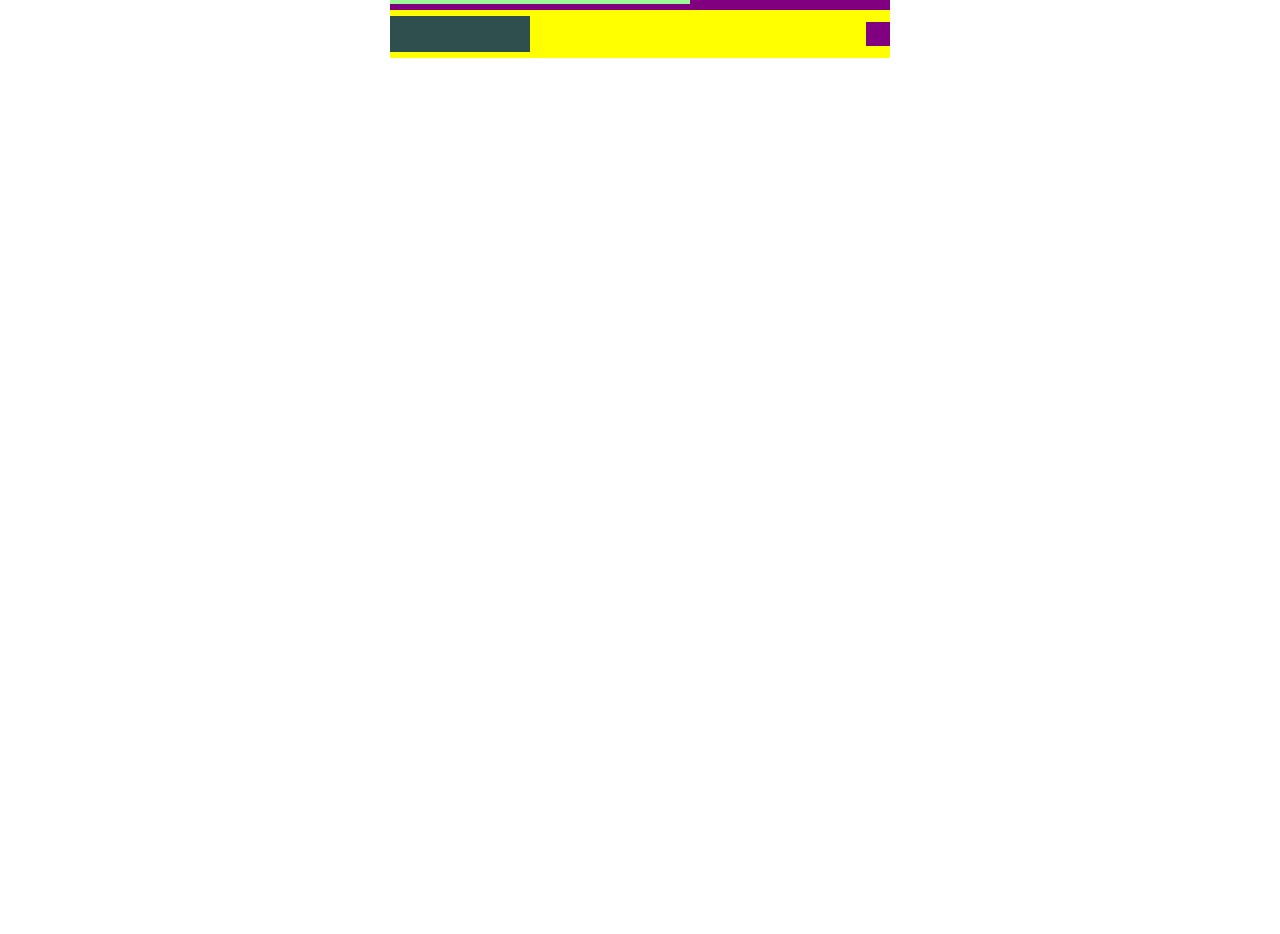
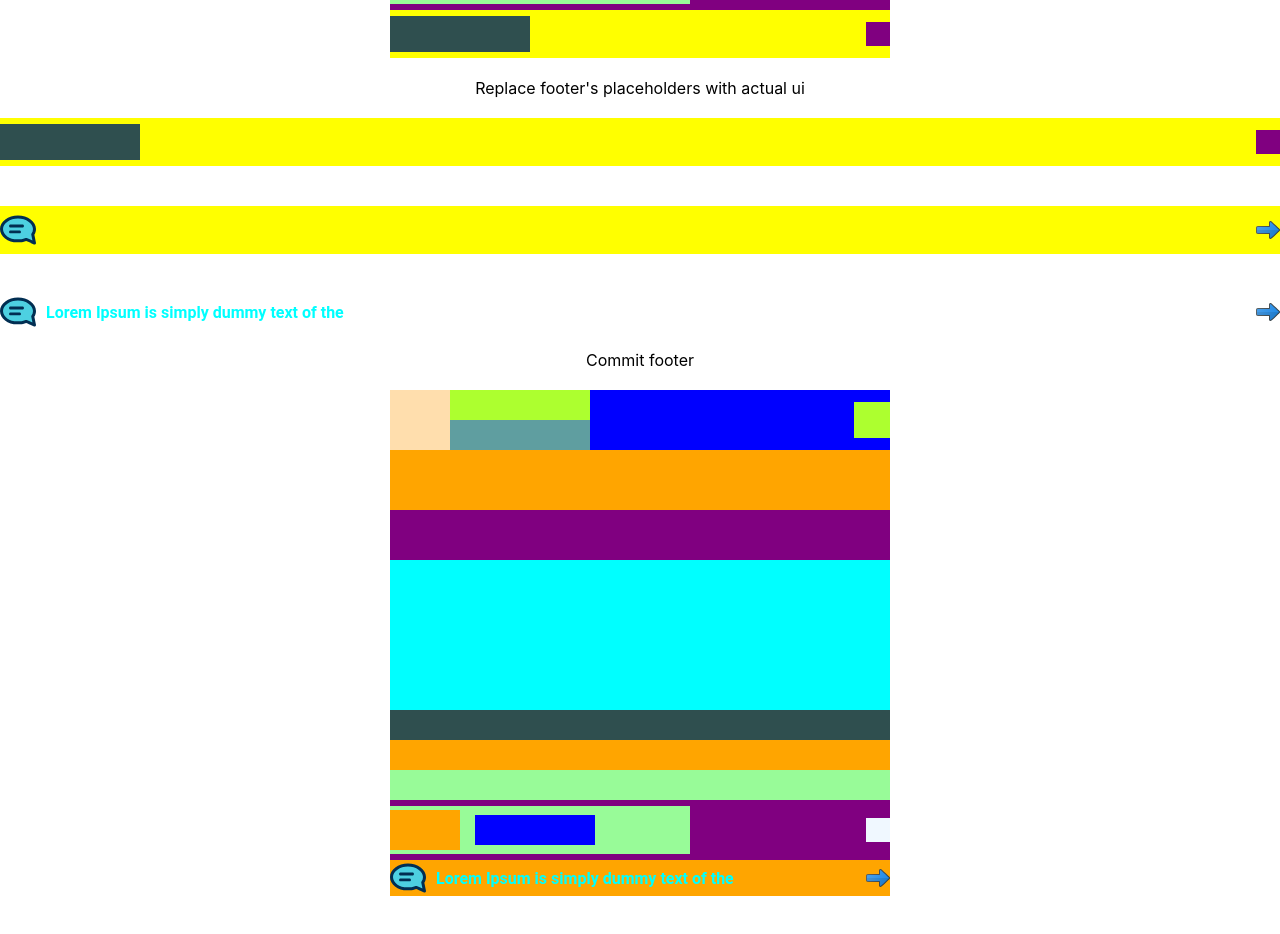
Before and after one commit to dimitrisafendras/how-to-ui, a React (Create React App) app: page / in a window 1280 px wide. Shown: the part 520-1454 px from the top of the page. Before the commit the page ends 800 px from the top, so only its background shows below. Built offline with nearby package versions, Linux system fonts and the light colour scheme.

Commit message:
finished footer

```diff
--- a/src/components/Card.css
+++ b/src/components/Card.css
@@ -187,6 +187,61 @@
     background-color: purple;
 }
 /*/////////////// FOOTER ///////////////////*/
+/*/////////////// FOOTER1 ///////////////////*/
+
+.Footer1 {
+    height: 48px;
+    width: 100%;
+    background-color: yellow;
+
+    display: flex;
+    align-items: center;
+    justify-content: space-between;
+}
+
+.ExtraInfo1 {
+    height: 36px;
+    width: 36px;
+}
+
+.NextBTN1 {
+    height: 24px;
+    width: 24px;
+}
+/*/////////////// FOOTER1 ///////////////////*/
+/*/////////////// FOOTER2 ///////////////////*/
+
+.Footer2 {
+    width: 100%;
+
+    display: flex;
+    align-items: center;
+    justify-content: space-between;
+}
+
+.ExtraInfoContainer {
+    display: flex;
+    align-items: center;
+}
+
+.ExtraInfoIcon {
+    height: 36px;
+    width: 36px;
+}
+
+.ExtraInfoTxt {
+    margin-left: 10px;
+    font-family: Roboto;
+    font-size: 16px;
+    font-weight: bold;
+    color: aqua;
+}
+
+.NextBTN2 {
+    height: 24px;
+    width: 24px;
+}
+/*/////////////// FOOTER2 ///////////////////*/
 
 
 .Separator {
--- a/src/components/Card.js
+++ b/src/components/Card.js
@@ -1,11 +1,13 @@
 import React from 'react';
 import './Card.css';
 import {Separator} from './Separator';
-
+import Comment from '../assets/comment.svg';
+import Direction from '../assets/direction.svg';
 
 export const Card = () =>
 	<>
 		<Separator text={'\t\tThe resulted skeleton\n'}/>
+
 		<div className='Card'>
 			<div className='Header'>
 				<div className='AccountInfoContainer'>
@@ -41,4 +43,75 @@ export const Card = () =>
 				<div className='NextBTN'></div>
 			</div>
 		</div>
+
+		<Separator text={'\t\tReplace footer\'s placeholders with actual ui\n'}/>
+
+		<div className='Footer'>
+			<div className='ExtraInfo'></div>
+			<div className='NextBTN'></div>
+		</div>
+
+		<Separator/>
+
+		<div className='Footer1'>
+			<img src={Comment} className='ExtraInfo1' />
+			<img src={Direction} className='NextBTN1' />
+		</div>
+
+		<Separator/>
+
+		<div className='Footer2'>
+			<div className='ExtraInfoContainer'>
+				<img src={Comment} className='ExtraInfoIcon' />
+				<div className='ExtraInfoTxt'>
+					Lorem Ipsum is simply dummy text of the
+				</div>
+			</div>
+			<img src={Direction} className='NextBTN2' />
+		</div>
+
+		<Separator text={'Commit footer'}/>
+
+		<div className='Card'>
+			<div className='Header'>
+				<div className='AccountInfoContainer'>
+					<div className='Icon'></div>
+					<div className='InfoContainer'>
+						<div className='UserName'></div>
+						<div className='AtUserName'></div>
+					</div>
+				</div>
+				<div className='Logo'></div>
+			</div>
+			<div className='SubHeaderContainer'>
+				<div className='Text'></div>
+				<div className='Link'></div>
+			</div>
+			<div className='ContentContainer'>
+				<div className='Image'></div>
+				<div className='ContentInfoContainer'>
+					<div className='ContentHeader'></div>
+					<div className='ContentText'></div>
+					<div className='ContentLink'></div>
+				</div>
+			</div>
+			<div className='SubContentContainer'>
+				<div className='MetadataContainer'>
+					<div className='Likes'></div>
+					<div className='Date'></div>
+				</div>
+				<div className='InfoIcon'></div>
+			</div>
+			<div className='Footer2'>
+				<div className='ExtraInfoContainer'>
+					<img src={Comment} className='ExtraInfoIcon' />
+					<div className='ExtraInfoTxt'>
+						Lorem Ipsum is simply dummy text of the
+					</div>
+				</div>
+				<img src={Direction} className='NextBTN2' />
+			</div>
+		</div>
+
+		<Separator/>
 	</>;
```
